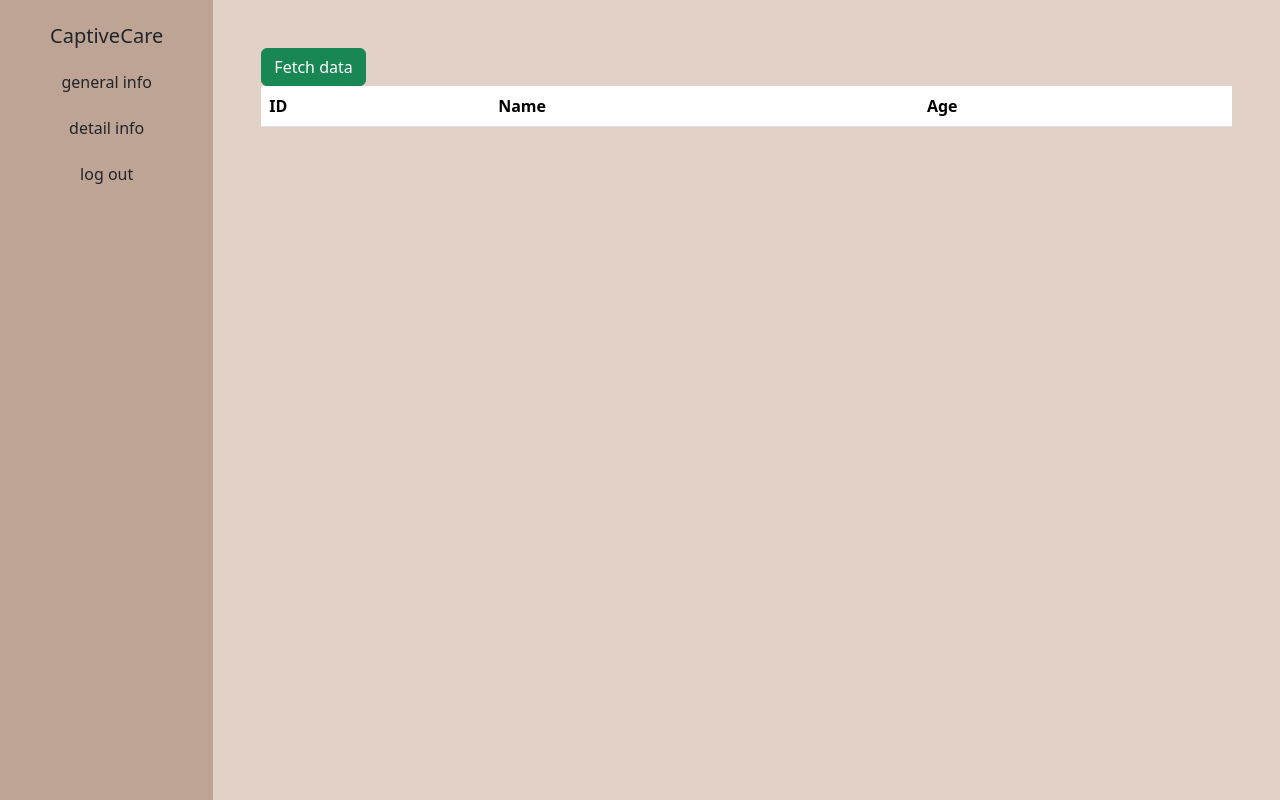
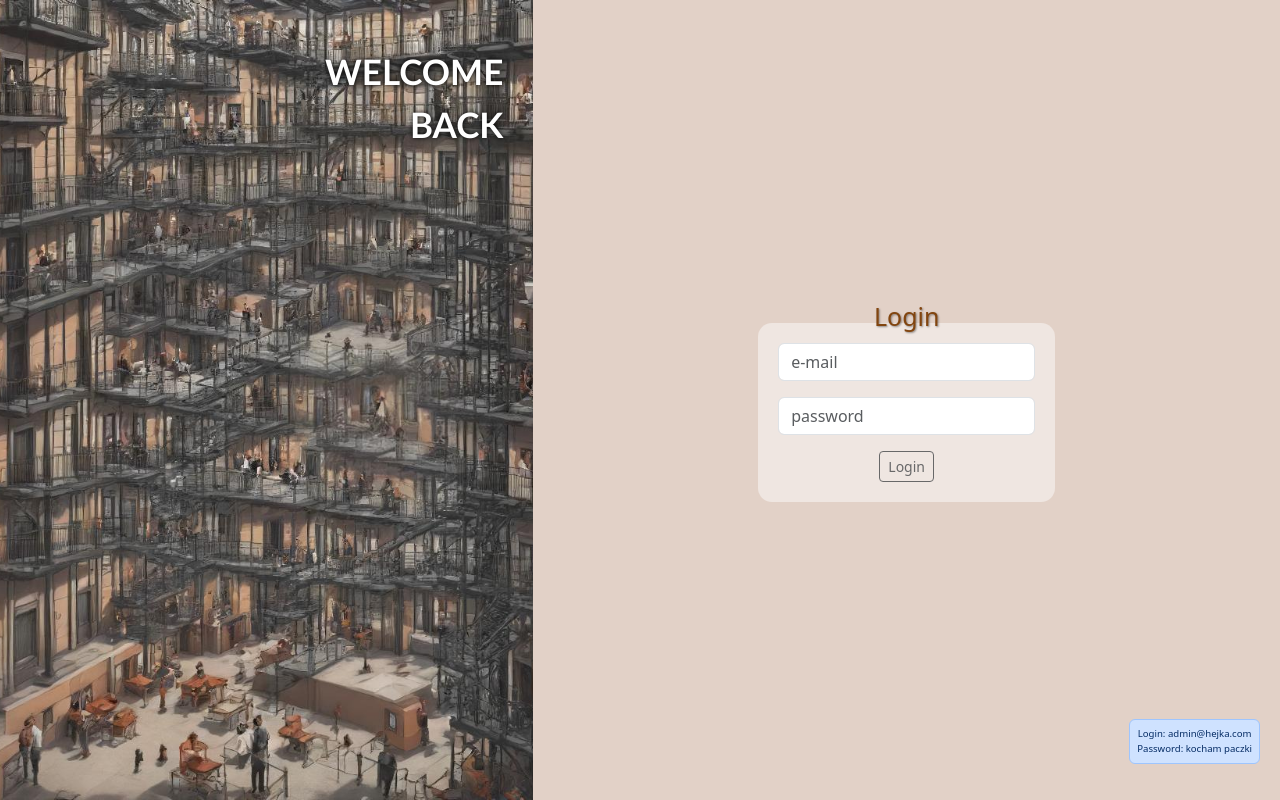
Before and after one commit to Igor5667/CaptiveCare, a React (Vite) app in the folder client/: page / in a window 1280 px wide. Built offline with nearby package versions, Linux system fonts and the light colour scheme.

Commit message:
add login validation

```diff
--- a/client/src/App.jsx
+++ b/client/src/App.jsx
@@ -8,7 +8,7 @@ import Login from './Pages/Login/Login'
 
 
 function App() {
-  const [isLogin, setIsLogin] = useState(false)
+  const [isLogin, setIsLogin] = useState(true)
   const [prisoners, setPrisoners] = useState([])
 
   const switchPages = () => {
--- a/client/src/Pages/Login/Login.css
+++ b/client/src/Pages/Login/Login.css
@@ -51,3 +51,11 @@
     font-size: .6em;
     padding: 7px;
 }
+#invalid-alert{
+    width: 30%;
+    position: absolute;
+    top: 2%;
+    right: 35%;
+    z-index: 2;
+    font-size: .8em;
+}
--- a/client/src/Pages/Login/Login.jsx
+++ b/client/src/Pages/Login/Login.jsx
@@ -6,6 +6,7 @@ import { Button, Form, Col, Row, Alert} from 'react-bootstrap'
 
 const Login = ({switchPages}) => {
     const [loginInformations, setLoginInformations] = useState({login: "", password: ""})
+    const [showInvalidAlert, setShowIvalidAlert] = useState(false)
 
     const handleLogin = (e) => {
         e.preventDefault()
@@ -13,10 +14,17 @@ const Login = ({switchPages}) => {
             loginInformations.password === "kocham paczki") {
             switchPages()
         }
+        else{
+            setShowIvalidAlert(true)
+            setTimeout(()=>{
+                setShowIvalidAlert(false)
+            }, 3000)
+        }
     }
 
     return (
         <div id="main-container" className='container-fluid text-center'>
+            {showInvalidAlert&&<Alert variant='danger' id='invalid-alert'>Invalid data inputed</Alert>}
             <Row className='row' sx={2}>
                 <Col id='image-frame' sx={12} sm={5} className='vh-20 vh-sm-100 p-0'>
                     <p id='welcome-text'>WELCOME<br />BACK</p>
```
Also changed, not shown: 1 other file (tests, documents, lock files or other folders).
